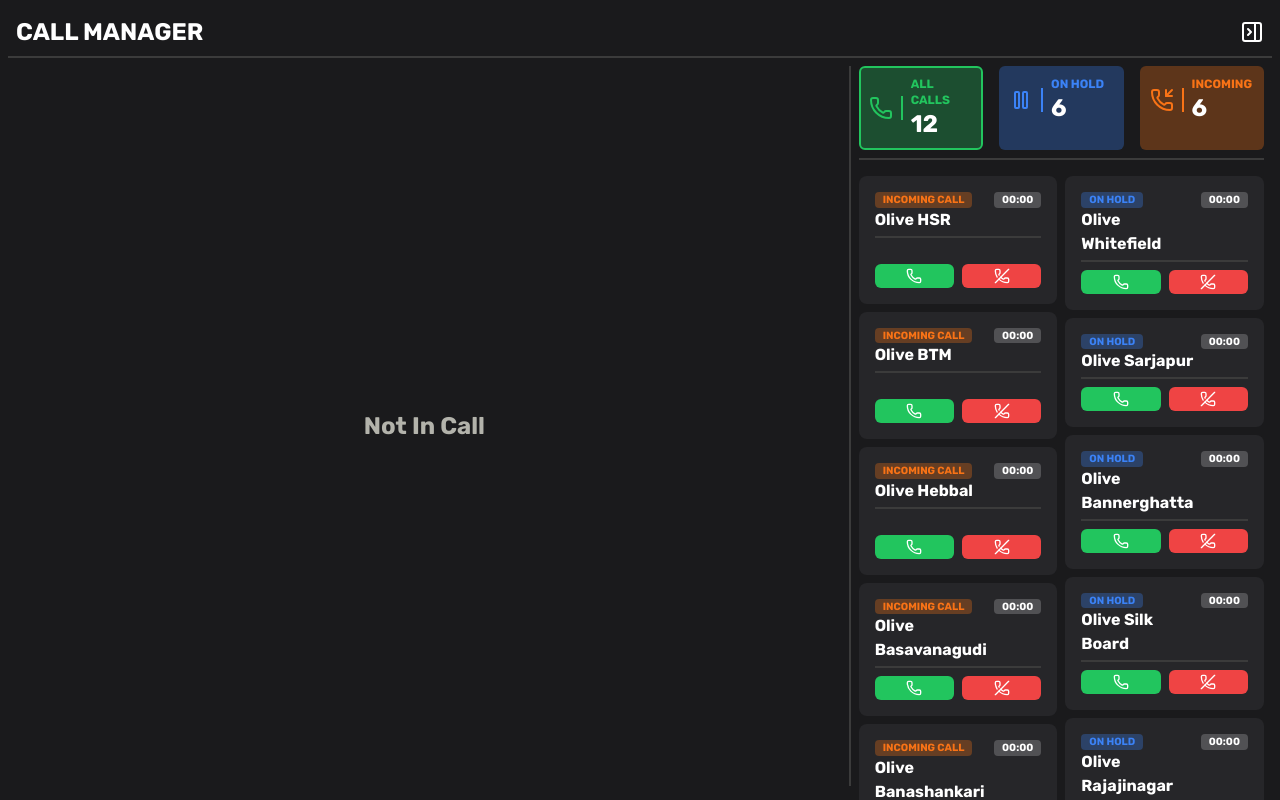
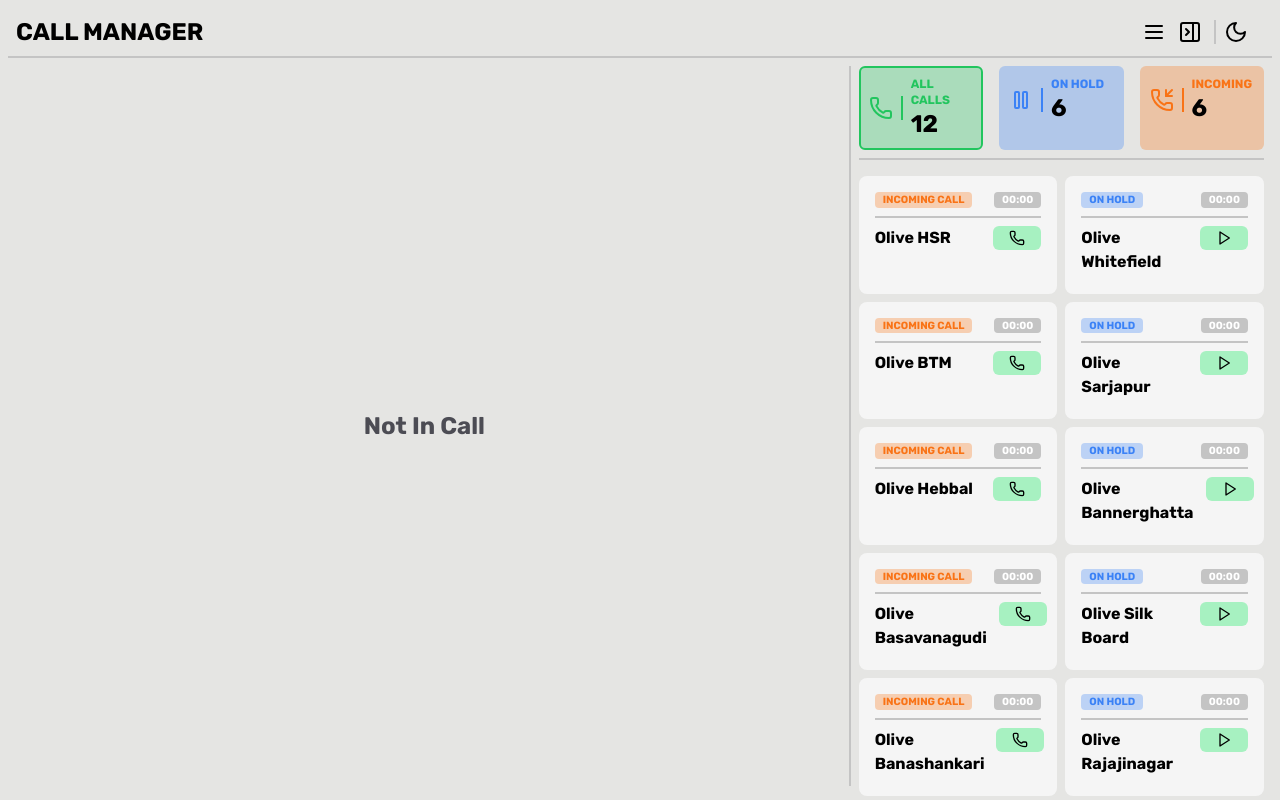
Before and after one commit to YARE0909/Orion-UI-Prototype, a Next.js app: page /call in a window 1280 px wide. Built offline with nearby package versions, Linux system fonts and the light colour scheme.

Commit message:
Implement themes and other UI changes

```diff
--- /dev/null
+++ b/src/components/ThemeToggle.tsx
@@ -0,0 +1,25 @@
+import { useContext } from 'react';
+import { ThemeContext } from '../context/ThemeContext';
+import { Moon, Sun } from 'lucide-react';
+import Tooltip from './ToolTip';
+
+export const ThemeToggle = () => {
+  const { theme, toggleTheme } = useContext(ThemeContext);
+
+  return (
+    <button
+      onClick={toggleTheme}
+      className="rounded-full"
+    >
+      {theme === 'light' ?
+        <Tooltip tooltip="Dark Mode" position='bottom'>
+          <Moon />
+        </Tooltip>
+        :
+        <Tooltip tooltip="Light Mode" position='bottom'>
+          <Sun />
+        </Tooltip>
+      }
+    </button>
+  );
+};
--- /dev/null
+++ b/src/components/ToolTip.tsx
@@ -0,0 +1,49 @@
+import React, { useState } from "react";
+
+interface TooltipProps {
+  tooltip: string;
+  position?: "top" | "bottom" | "left" | "right"; // Tooltip position (default is "top")
+  children: React.ReactNode;
+}
+
+const Tooltip: React.FC<TooltipProps> = ({
+  tooltip,
+  position = "top",
+  children,
+}) => {
+  const [isVisible, setIsVisible] = useState(false);
+
+  // Tooltip position classes
+  const positionClasses = {
+    top: "bottom-full mb-1 left-1/2 transform -translate-x-1/2",
+    bottom: "top-full mt-1 left-1/2 transform -translate-x-1/2",
+    left: "right-full mr-2 top-1/2 transform -translate-y-1/2",
+    right: "left-full ml-2 top-1/2 transform -translate-y-1/2",
+  };
+
+  return (
+    <div className="relative">
+      <div
+        className="group"
+        onMouseEnter={() => setIsVisible(true)}
+        onMouseLeave={() => setIsVisible(false)}
+      >
+        <div className="cursor-pointer">{children}</div>
+
+        {/* Tooltip */}
+        <div
+          className={`absolute z-10 px-2 py-1 text-xs bg-background border border-border rounded-md ${
+            positionClasses[position]
+          } transition-opacity duration-500 ease-in-out ${
+            isVisible ? "opacity-100" : "opacity-0"
+          }`}
+          style={{ whiteSpace: "nowrap" }}
+        >
+          {tooltip}
+        </div>
+      </div>
+    </div>
+  );
+};
+
+export default Tooltip;
--- /dev/null
+++ b/src/context/ThemeContext.tsx
@@ -0,0 +1,37 @@
+import { createContext, ReactNode, useEffect, useState } from 'react';
+
+type Theme = 'light' | 'dark';
+
+interface ThemeContextProps {
+  theme: Theme;
+  toggleTheme: () => void;
+}
+
+export const ThemeContext = createContext<ThemeContextProps>({
+  theme: 'light',
+  toggleTheme: () => {},
+});
+
+export const ThemeProvider = ({ children }: { children: ReactNode }) => {
+  const [theme, setTheme] = useState<Theme>('light');
+
+  useEffect(() => {
+    const storedTheme = localStorage.getItem('theme') as Theme;
+    setTheme(storedTheme || 'light');
+    document.documentElement.classList.add(storedTheme || 'light');
+  }, []);
+
+  const toggleTheme = () => {
+    const newTheme = theme === 'light' ? 'dark' : 'light';
+    setTheme(newTheme);
+    localStorage.setItem('theme', newTheme);
+    document.documentElement.classList.remove(theme);
+    document.documentElement.classList.add(newTheme);
+  };
+
+  return (
+    <ThemeContext.Provider value={{ theme, toggleTheme }}>
+      {children}
+    </ThemeContext.Provider>
+  );
+};
--- a/src/pages/_app.tsx
+++ b/src/pages/_app.tsx
@@ -1,6 +1,11 @@
+import { ThemeProvider } from "@/context/ThemeContext";
 import "@/styles/globals.css";
 import type { AppProps } from "next/app";
 
 export default function App({ Component, pageProps }: AppProps) {
-  return <Component {...pageProps} />;
+  return (
+    <ThemeProvider>
+      <Component {...pageProps} />
+    </ThemeProvider>
+  );
 }
--- a/src/pages/call/index.tsx
+++ b/src/pages/call/index.tsx
@@ -1,12 +1,15 @@
 /* eslint-disable @typescript-eslint/no-explicit-any */
 import { useState } from "react";
 import MockCardData from "../../../mock/watchListMock.json";
-import { CameraOff, Disc2, MicOff, PanelLeftClose, PanelRightClose, Pause, Phone, PhoneIncoming, PhoneOff } from "lucide-react";
+import { Disc2, Menu, MicOff, PanelLeftClose, PanelRightClose, Pause, Phone, PhoneIncoming, PhoneOff, Play, VideoOff } from "lucide-react";
+import Tooltip from "@/components/ToolTip";
+import { ThemeToggle } from "@/components/ThemeToggle";
 
 function CallingCard({ title, status, setInCall }: { title: string, status: string, setInCall: any }) {
   return (
     <div className="w-full h-full bg-highlight rounded-lg p-4 flex flex-col space-y-2 justify-between">
-      <div className="w-full flex justify-between border-b-2 border-b-border pb-1">
+      <div className="w-full flex flex-col gap-2 justify-between pb-1">
+        <div className="w-full flex justify-between space-x-3 border-b-2 border-b-border pb-2">
           <div>
             {
               status === "incoming" && (
@@ -29,34 +32,28 @@ function CallingCard({ title, status, setInCall }: { title: string, status: stri
                 </h1>
               )
             }
+          </div>
+          <div>
+            <h1 className="w-fit text-[0.65rem] font-bold rounded bg-border text-white px-2">00:00</h1>
+          </div>
+        </div>
+        <div className="h-fit flex justify-between items-start space-x-3">
+          <div>
             <h1 className="font-bold">{title}</h1>
           </div>
           <div>
-          <h1 className="w-fit text-[0.65rem] font-bold rounded bg-white/20 text-white px-2">00:00</h1>
+            <Tooltip tooltip={
+              status === "incoming" ? "Accept Call" : "Resume Call"
+            } position="bottom">
+              <button className="w-fit h-fit whitespace-nowrap rounded-md bg-green-300/70 hover:bg-green-300/50 dark:bg-green-500/30 dark:hover:bg-green-500/50 duration-300 font-bold text-sm justify-center items-center flex px-4 py-1" onClick={() => setInCall(true)}>
+                {status === "incoming" ?
+                  <Phone className="w-4 h-4" /> :
+                  <Play className="w-4 h-4" />
+                }
+              </button>
+            </Tooltip>
           </div>
         </div>
-      <div className="w-full flex space-x-2">
-        {
-          status === "hold" ? (
-            <div className="w-full flex justify-center space-x-2">
-              <button className="w-full h-fit whitespace-nowrap rounded-md px-4 py-1 bg-green-500 font-bold text-sm justify-center items-center flex" onClick={() => setInCall(true)}>
-                <Phone className="w-4 h-4" />
-              </button>
-              <button className="w-full h-fit whitespace-nowrap rounded-md px-4 py-1 bg-red-500 font-bold text-sm justify-center items-center flex" onClick={() => setInCall(false)}>
-                <PhoneOff className="w-4 h-4" />
-              </button>
-            </div>
-          ) : (
-            <div className="w-full flex space-x-2">
-              <button className="w-full h-fit whitespace-nowrap rounded-md px-4 py-1 bg-green-500 font-bold text-sm justify-center items-center flex" onClick={() => setInCall(true)}>
-                <Phone className="w-4 h-4" />
-              </button>
-              <button className="w-full h-fit whitespace-nowrap rounded-md px-4 py-1 bg-red-500 font-bold text-sm justify-center items-center flex" onClick={() => setInCall(false)}>
-                <PhoneOff className="w-4 h-4" />
-              </button>
-            </div>
-          )
-        }
       </div>
     </div>
   );
@@ -84,11 +81,25 @@ export default function Index() {
     <div className="w-full h-screen overflow-hidden flex flex-col p-2 space-y-2">
       <div className="w-full border-b-2 border-b-border py-2 flex justify-between items-center px-2">
         <h1 className="font-bold text-2xl">CALL MANAGER</h1>
-        <button
+        <div className="flex items-center space-x-3 pr-4">
+          <Tooltip tooltip="Menu" position="bottom">
+            <div>
+              <Menu />
+            </div>
+          </Tooltip>
+          <Tooltip tooltip={
+            isRightPanelCollapsed ? "Expand Panel" : "Collapse Panel"
+          } position="bottom">
+            <div
               onClick={() => setRightPanelCollapsed(!isRightPanelCollapsed)}
             >
               {isRightPanelCollapsed ? <PanelLeftClose /> : <PanelRightClose />}
-        </button>
+            </div>
+          </Tooltip>
+          <div className="border-l-2 border-l-border pl-2 items-center flex">
+            <ThemeToggle />
+          </div>
+        </div>
       </div>
       <div className="w-full h-full flex">
         {/* Left Panel */}
@@ -96,31 +107,40 @@ export default function Index() {
           {inCall ? (
             <div className="w-full h-full bg-black relative">
               <div className="w-fit h-16 bg-foreground absolute bottom-4 rounded-md left-1/2 transform -translate-x-1/2 flex space-x-2 items-center p-4">
-                <div className="w-full flex space-x-2 border-r-2 border-r-border pr-2">
-                  <button className="w-fit rounded-md bg-highlight px-4 py-2 flex items-center justify-center space-x-1">
+                <div className="w-full flex space-x-2">
+                  <Tooltip tooltip="Capture Document">
+                    <button className="w-fit rounded-md bg-highlight hover:bg-zinc-300 dark:hover:bg-zinc-700 px-4 py-2 flex items-center justify-center space-x-1">
                       <Disc2 className="w-6 h-6" />
-                    <h1 className="font-bold whitespace-nowrap">Capture Document</h1>
                     </button>
+                  </Tooltip>
                 </div>
                 <div className="w-full flex space-x-2">
-                  <button className={micMuted ? "bg-orange-500 w-fit rounded-md bg-highlight px-4 py-2 flex items-center justify-center space-x-1" : "w-fit rounded-md bg-highlight px-4 py-2 flex items-center justify-center space-x-1"} onClick={() => {
+                  <Tooltip tooltip={micMuted ? "Unmute Mic" : "Mute Mic"}>
+                    <button className={micMuted ? "bg-orange-500 hover:bg-orange-400 duration-300 w-fit rounded-md bg-highlight px-4 py-2 flex items-center justify-center space-x-1" : "w-fit rounded-md bg-highlight px-4 py-2 flex items-center justify-center space-x-1 hover:bg-zinc-300 dark:hover:bg-zinc-700 duration-300"} onClick={() => {
                       setMicMuted(!micMuted)
                     }}>
                       <MicOff className="w-6 h-6" />
                     </button>
-                  <button className={cameraOff ? "bg-orange-500 w-fit rounded-md bg-highlight px-4 py-2 flex items-center justify-center space-x-1" : "w-fit rounded-md bg-highlight px-4 py-2 flex items-center justify-center space-x-1"} onClick={() => {
+                  </Tooltip>
+                  <Tooltip tooltip={cameraOff ? "Turn On Camera" : "Turn Off Camera"}>
+                    <button className={cameraOff ? "bg-orange-500 hover:bg-orange-400 duration-300 w-fit rounded-md bg-highlight px-4 py-2 flex items-center justify-center space-x-1" : "w-fit rounded-md bg-highlight px-4 py-2 flex items-center justify-center space-x-1 hover:bg-zinc-300 dark:hover:bg-zinc-700 duration-300"} onClick={() => {
                       setCameraOff(!cameraOff)
                     }}>
-                    <CameraOff className="w-6 h-6" />
+                      <VideoOff className="w-6 h-6" />
                     </button>
-                  <button className="w-fit rounded-md bg-highlight px-4 py-2 flex items-center justify-center space-x-1" onClick={() => setInCall(false)}>
+                  </Tooltip>
+                  <Tooltip tooltip="Hold Call">
+                    <button className="w-fit rounded-md bg-highlight px-4 py-2 flex items-center justify-center space-x-1 hover:bg-zinc-300 dark:hover:bg-zinc-700 duration-300" onClick={() => setInCall(false)}>
                       <Pause className="w-6 h-6" />
                       {/* <h1 className="font-bold whitespace-nowrap">Hold</h1> */}
                     </button>
-                  <button className="w-fit rounded-md bg-red-500 px-4 py-2 flex items-center justify-center space-x-1" onClick={() => setInCall(false)}>
+                  </Tooltip>
+                  <Tooltip tooltip="End Call">
+                    <button className="w-fit rounded-md bg-red-600 hover:bg-red-500 duration-300 px-4 py-2 flex items-center justify-center space-x-1" onClick={() => setInCall(false)}>
                       <PhoneOff className="w-6 h-6" />
                       {/* <h1 className="font-bold whitespace-nowrap">End Call</h1> */}
                     </button>
+                  </Tooltip>
                 </div>
               </div>
             </div>
@@ -184,14 +204,27 @@ export default function Index() {
                 </div>
               </div>
               {/* Grid Section */}
-              <div className="w-full h-full overflow-y-auto pb-16 grid grid-cols-2 gap-2 auto-rows-min">
+              <div className="w-full h-full overflow-y-auto pb-16 grid grid-cols-2 gap-2 auto-rows-min overflow-x-hidden">
                 {/* Show Incoming and On Hold Calls in 2 columns when filter is "all" */}
                 {filter === "all" && (
                   <>
-                    {/* Incoming Calls */}
-                    <div className="flex flex-col space-y-2">
-                      {MockCardData.filter((card) => card.status === "incoming").length > 0 ? (
-                        MockCardData.filter((card) => card.status === "incoming").map((card, index) => (
+                    {(() => {
+                      // Separate the calls by status
+                      const incomingCalls = MockCardData.filter((card) => card.status === "incoming");
+                      const holdCalls = MockCardData.filter((card) => card.status === "hold");
+
+                      // Interleave the calls to alternate statuses
+                      const interleavedCalls: typeof MockCardData = [];
+                      const maxLength = Math.max(incomingCalls.length, holdCalls.length);
+
+                      for (let i = 0; i < maxLength; i++) {
+                        if (i < incomingCalls.length) interleavedCalls.push(incomingCalls[i]);
+                        if (i < holdCalls.length) interleavedCalls.push(holdCalls[i]);
+                      }
+
+                      // Render the interleaved calls
+                      return interleavedCalls.length > 0 ? (
+                        interleavedCalls.map((card, index) => (
                           <CallingCard
                             key={index}
                             title={card.title}
@@ -200,31 +233,14 @@ export default function Index() {
                           />
                         ))
                       ) : (
-                        <div className="w-full rounded-md border-2 border-dashed border-border p-4">
-                          <h1 className="text-center text-xl text-textAlt font-bold">No Incoming Calls</h1>
+                        <div className="col-span-full w-full rounded-md border-2 border-dashed border-border p-4">
+                          <h1 className="text-center text-xl text-textAlt font-bold">No Calls Available</h1>
                         </div>
-                      )}
-                    </div>
-
-                    {/* On Hold Calls */}
-                    <div className="flex flex-col space-y-2">
-                      {MockCardData.filter((card) => card.status === "hold").length > 0 ? (
-                        MockCardData.filter((card) => card.status === "hold").map((card, index) => (
-                          <CallingCard
-                            key={index}
-                            title={card.title}
-                            status={card.status}
-                            setInCall={setInCall}
-                          />
-                        ))
-                      ) : (
-                        <div className="w-full rounded-md border-2 border-dashed border-border p-4">
-                          <h1 className="text-center text-xl text-textAlt font-bold">No Calls On Hold</h1>
-                        </div>
-                      )}
-                    </div>
+                      );
+                    })()}
                   </>
                 )}
+
 
                 {/* For other filters (hold, incoming, etc.) */}
                 {filter !== "all" && (
--- a/src/styles/globals.css
+++ b/src/styles/globals.css
@@ -3,6 +3,15 @@
 @tailwind utilities;
 
 :root {
+  --background: #e5e5e3;
+  --foreground: #c4c4c4;
+  --default-text: #000000;
+  --border-color: #c4c4c4;
+  --alt-text: #4c4c54;
+  --highlight: #f5f5f5;
+}
+
+.dark {
   --background: #1a1a1c;
   --foreground: #151517;
   --default-text: #ffffff;
@@ -12,9 +21,6 @@
 }
 
 body {
-  color: var(--default-text);
-  background: var(--background);
-  font-family: Arial, Helvetica, sans-serif;
   @apply font-NunitoSans text-text bg-background;
 }
 
--- a/tailwind.config.ts
+++ b/tailwind.config.ts
@@ -6,6 +6,7 @@ export default {
     "./src/components/**/*.{js,ts,jsx,tsx,mdx}",
     "./src/app/**/*.{js,ts,jsx,tsx,mdx}",
   ],
+  darkMode: "class",
   theme: {
     extend: {
       colors: {
```
Also changed, not shown: src/pages/index.tsx (+21 -10 lines). Lines whose indentation alone changed are shown as unchanged.
